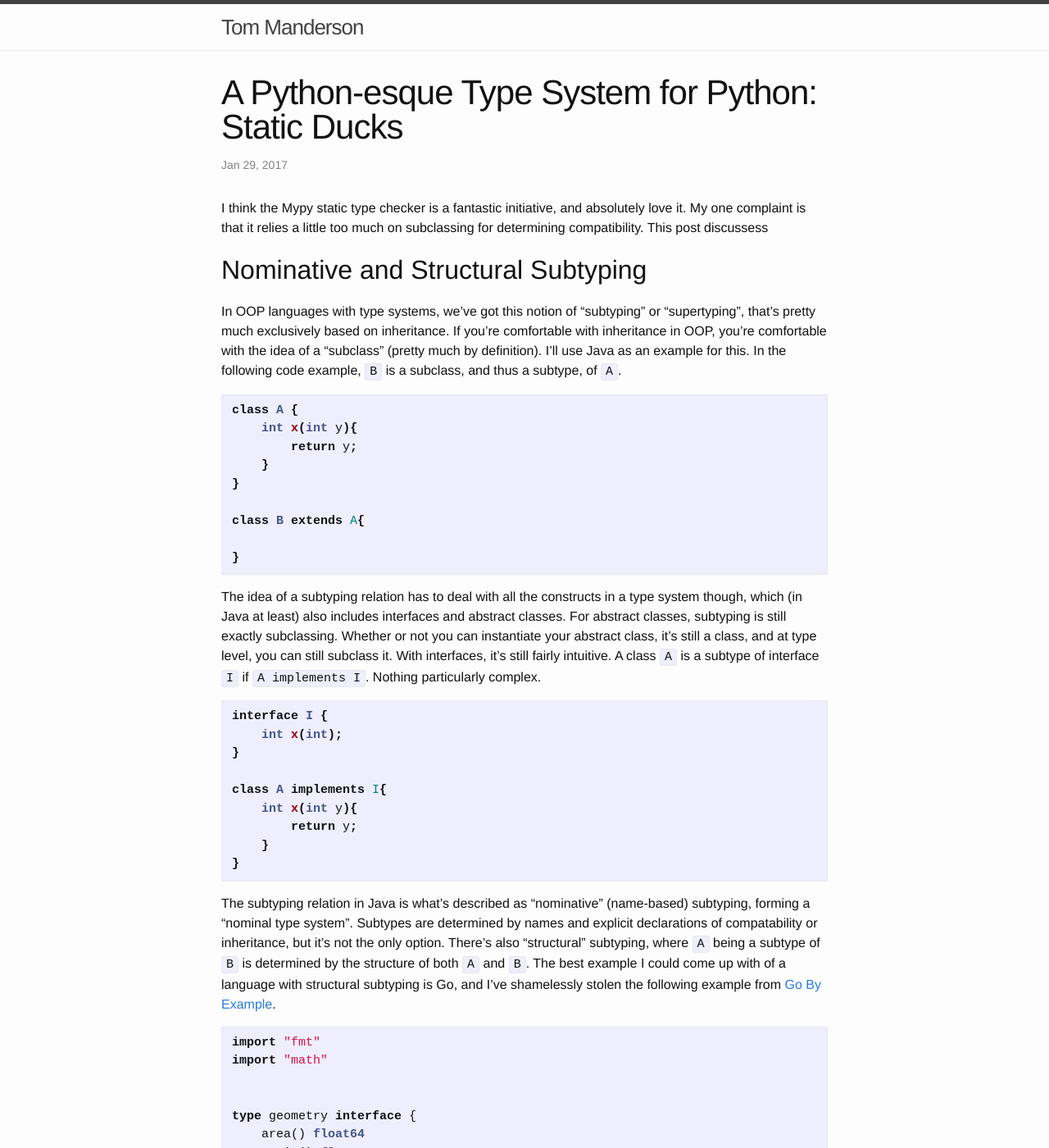
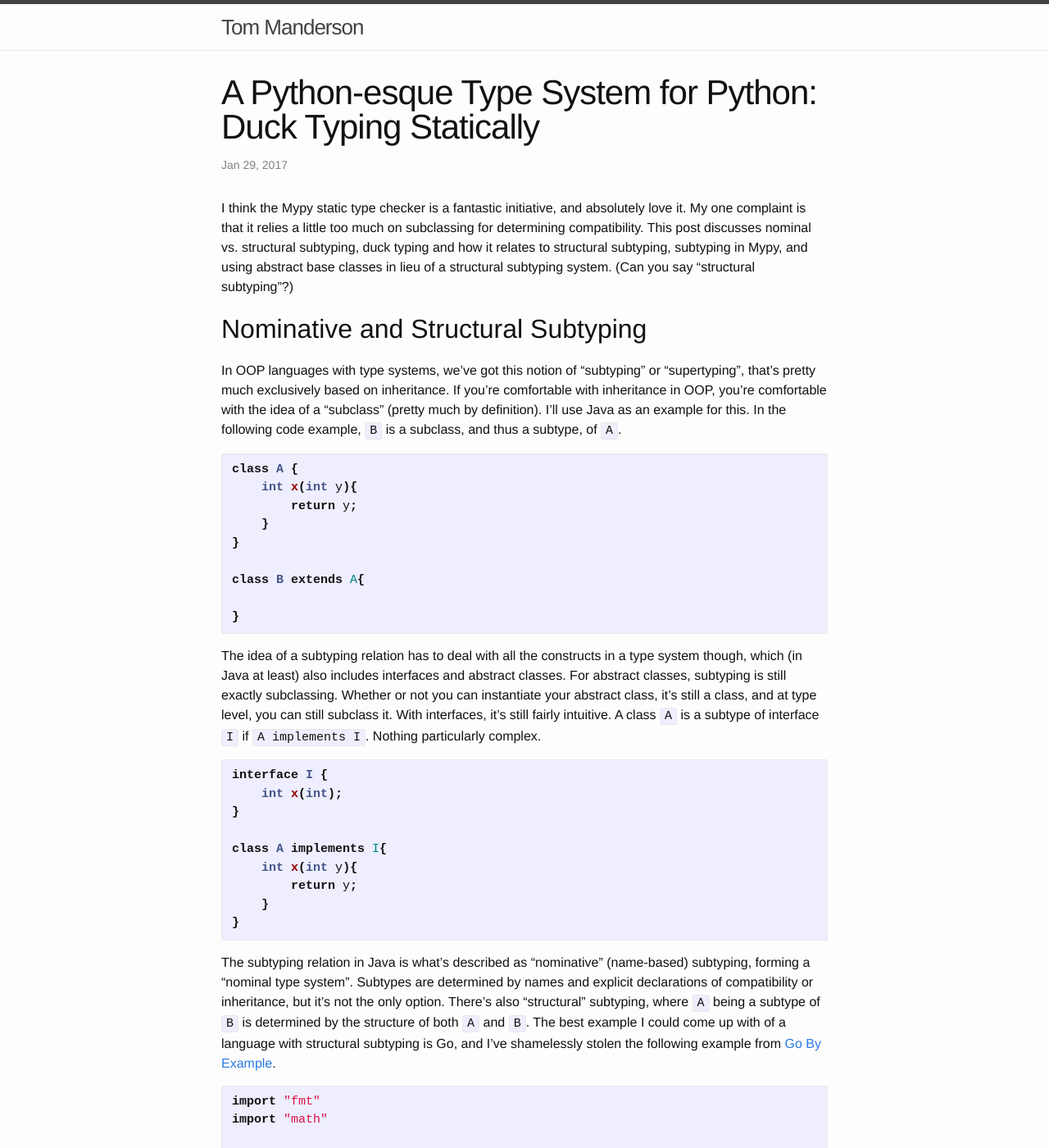
Before and after one commit to TRManderson/trm.io, a Jekyll site: the page built from _posts/2017-01-29-structural-subtyping-python.md, in a window 1280 px wide and 1400 px high. Shown: the whole window at 82% size. Built offline with Jekyll 4.4.1, drawn with Linux system fonts in a browser that asks for light colours; comment, search, counter and statistics services are not loaded; some of the changed text lies outside the part shown.

Commit message:
Spelling, finishing paragraphs

````diff
--- a/_posts/2017-01-29-structural-subtyping-python.md
+++ b/_posts/2017-01-29-structural-subtyping-python.md
@@ -1,11 +1,11 @@
 ---
 layout: post
-title:  "A Python-esque Type System for Python: Static Ducks"
-date:   2017-01-29 18:05:00 +1000
+title:  "A Python-esque Type System for Python: Duck Typing Statically"
+date:   2017-01-29 18:15:00 +1000
 categories: python types mypy
 ---
 
-I think the Mypy static type checker is a fantastic initiative, and absolutely love it. My one complaint is that it relies a little too much on subclassing for determining compatibility. This post discussess
+I think the Mypy static type checker is a fantastic initiative, and absolutely love it. My one complaint is that it relies a little too much on subclassing for determining compatibility. This post discusses nominal vs. structural subtyping, duck typing and how it relates to structural subtyping, subtyping in Mypy, and using abstract base classes in lieu of a structural subtyping system. (Can you say "structural subtyping"?)
 
 Nominative and Structural Subtyping
 -----------------------------------
@@ -38,7 +38,7 @@ class A implements I{
 }
 ```
 
-The subtyping relation in Java is what's described as "nominative" (name-based) subtyping, forming a "nominal type system". Subtypes are determined by names and explicit declarations of compatability or inheritance, but it's not the only option. There's also "structural" subtyping, where `A` being a subtype of `B` is determined by the structure of both `A` and `B`. The best example I could come up with of a language with structural subtyping is Go, and I've shamelessly stolen the following example from [Go By Example](https://gobyexample.com/interfaces).
+The subtyping relation in Java is what's described as "nominative" (name-based) subtyping, forming a "nominal type system". Subtypes are determined by names and explicit declarations of compatibility or inheritance, but it's not the only option. There's also "structural" subtyping, where `A` being a subtype of `B` is determined by the structure of both `A` and `B`. The best example I could come up with of a language with structural subtyping is Go, and I've shamelessly stolen the following example from [Go By Example](https://gobyexample.com/interfaces).
 
 ```go
 import "fmt"
@@ -86,7 +86,7 @@ func main() {
 }
 ```
 
-In the above code snippet, we've defined an interface `geometry`, and two types `rect` and `circle`. While Go likes to claim it doesn't actually have a subtype relation[^Citation needed], for all intents and purposes `rect` and `circle` are subtypes of `geometry` because there is a defined `area` and `permim` method for both of them, both of which match the type signature of `geometry` for their respective types. Because `rect` and `circle` implement the necessary methods to match the *structre* of `geometry`, they can be used in the `measure` method, which accepts `geometry` values.
+In the above code snippet, we've defined an interface `geometry`, and two types `rect` and `circle`. While Go likes to claim it doesn't actually have a subtype relation[^Citation needed], for all intents and purposes `rect` and `circle` are subtypes of `geometry` because there is a defined `area` and `perim` method for both of them, both of which match the type signature of `geometry` for their respective types. Because `rect` and `circle` implement the necessary methods to match the *structre* of `geometry`, they can be used in the `measure` method, which accepts `geometry` values.
 
 Put simply, because `rect` and `circle` match the structure of `geometry`, they are a subtype of it, and this is structural subtyping. You might find it worthwhile to read more about structural subtyping on the [Wikipedia page about "Structural Type Systems"](https://en.wikipedia.org/wiki/Structural_type_system).
 
````
Also changed, not shown: other parts of _posts/2017-01-29-structural-subtyping-python.md (+2 -2 lines).
